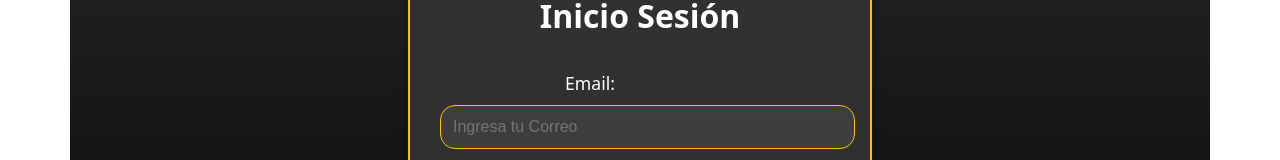
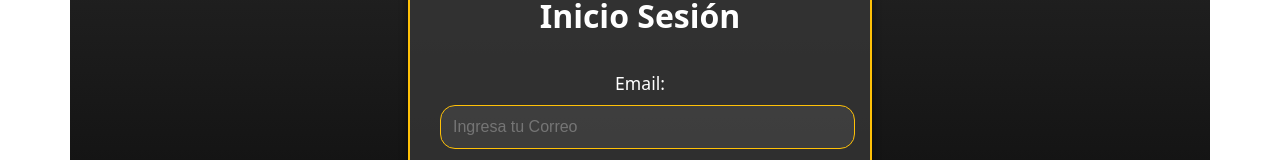
Before and after one commit to Mar-Vin1926/Login-Proyecto, a React (Vite) app: page / in a window 1280 px wide. Shown: the part 398-558 px from the top of the page. Built offline with nearby package versions, Linux system fonts and the light colour scheme.

Commit message:
se eliminan estilos de email

```diff
--- a/src/Components/LoginForm.jsx
+++ b/src/Components/LoginForm.jsx
@@ -21,7 +21,7 @@ function LoginForm() {
                 <h2>Inicio Sesión</h2>
                 <form onSubmit={handleSubmit}>
                     <div className="form-group">
-                    <label htmlFor="email" className="email-label" style={{ position: 'relative', left: '-50px' }}>Email:</label>
+                        <label htmlFor="email" className="Email">Email:</label>
                         <input
                             type="email"
                             id="email"
```
